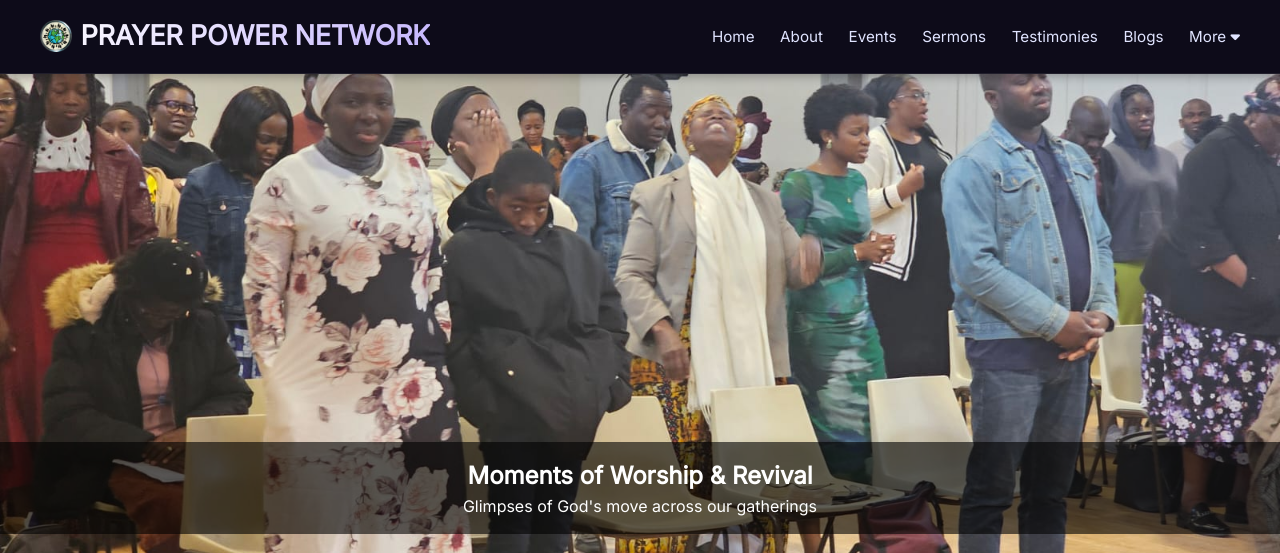
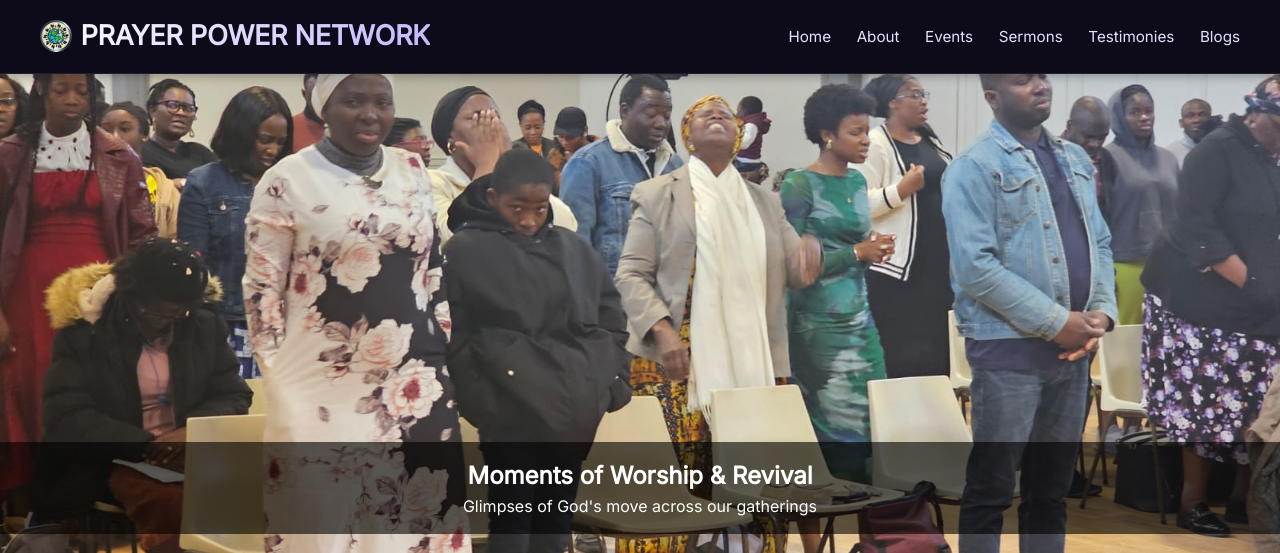
Before and after one commit to phylipgenty/prayer, a Django app: page / in a window 1280 px wide. Shown: the top 553 px of the page. Run offline with Django 5.2, Linux system fonts and the light colour scheme; data that the repository does not hold is empty.

Commit message:
I commented the dropdown

```diff
--- a/core/templates/index.html
+++ b/core/templates/index.html
@@ -28,7 +28,7 @@
     <li><a href="{% url 'testimonies' %}">Testimonies</a></li>
     <li><a href="{% url 'blog_list' %}">Blogs</a></li>
     <!-- Dropdown (replaces Book appointment & Donate) -->
-    <li class="dropdown">
+    {% comment %} <li class="dropdown">
       <a href="javascript:void(0)" class="dropbtn">More <i class="fas fa-caret-down"></i></a>
       <div class="dropdown-content">
         <a href="{% url 'contact' %}">Contact Us</a>
@@ -36,7 +36,7 @@
         <a href="{% url 'newsletter_signup' %}">Newsletter</a>
         <a href="{% url 'testimonies' %}?share=true">Share Your Testimony</a>
       </div>
-    </li>
+    </li> {% endcomment %}
   </ul>
 </nav>
 
```
